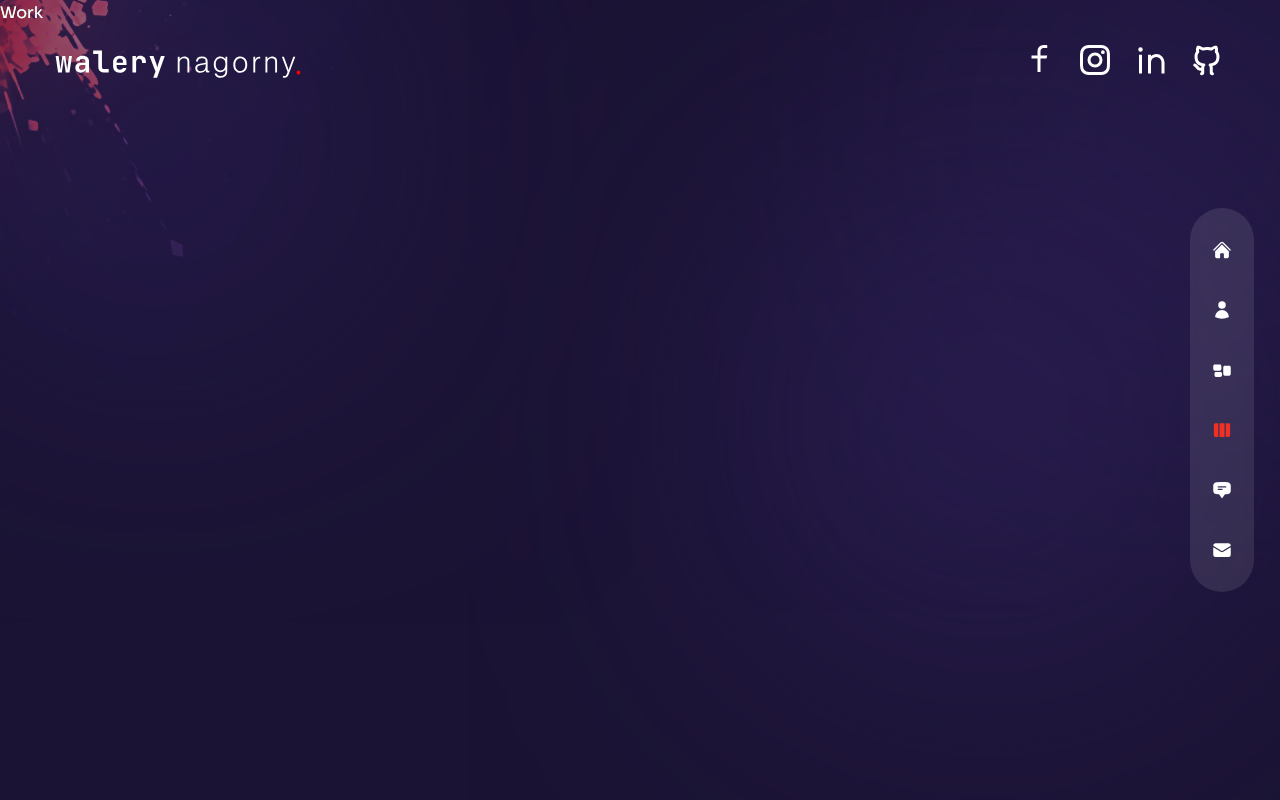
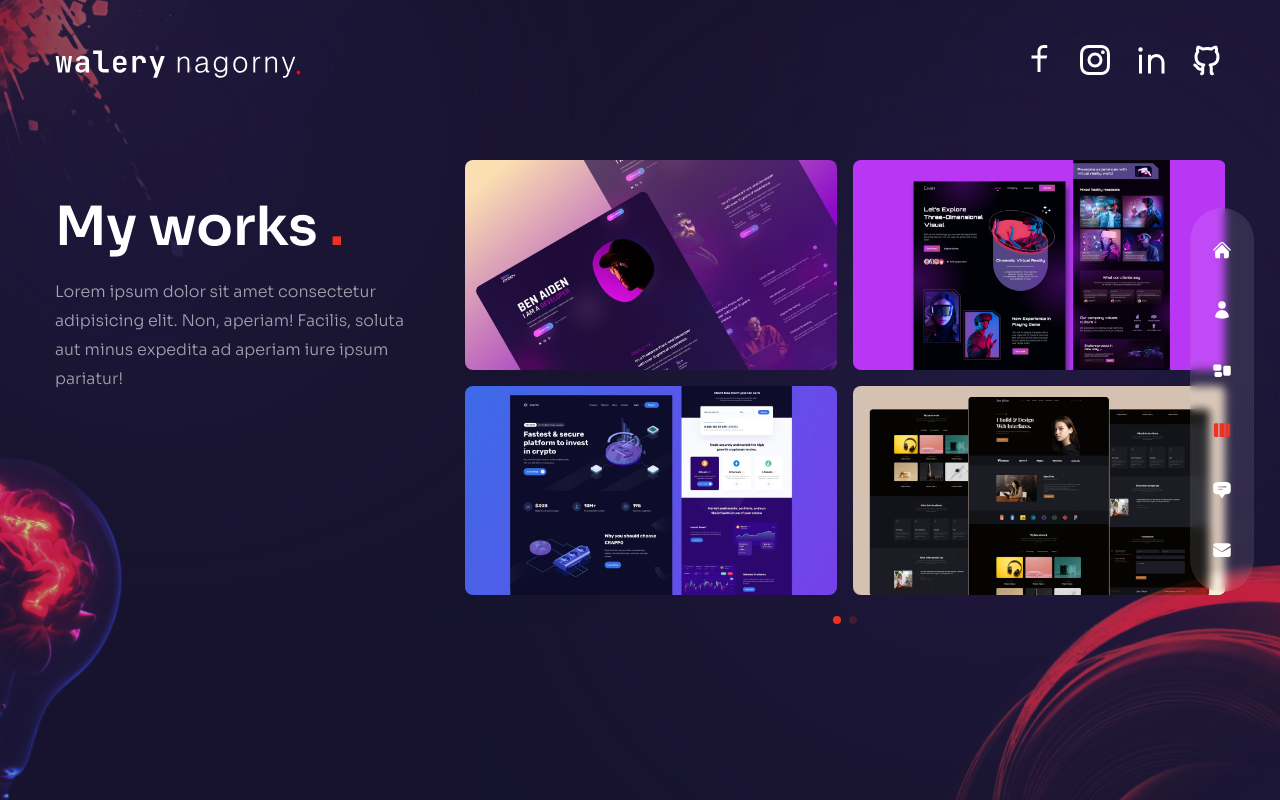
Before and after one commit to WNagorny/Portfolio, a Next.js app: page /work in a window 1280 px wide. Built offline with nearby package versions, Linux system fonts and the light colour scheme.

Commit message:
adding workslider compoennt

```diff
--- a/components/WorkSlider.js
+++ b/components/WorkSlider.js
@@ -1,5 +1,24 @@
+// import required modules
+import { Pagination } from 'swiper'
+
+import Image from 'next/image'
+
+
+import { Swiper, SwiperSlide } from 'swiper/react'
+
+// import Swiper styles
+import 'swiper/css'
+import 'swiper/css/free-mode'
+import 'swiper/css/pagination'
+
+// icons
+import {
+  BsArrowRight,
+
+} from 'react-icons/bs'
+
 // data
-const workSlides = {
+const workSlider = {
   slides: [
     {
       images: [
@@ -45,7 +64,35 @@
 };
 
 const WorkSlider = () => {
-  return <div>Work Slider</div>;
-};
+	return (
+		<Swiper
+			spaceBetween={10}
+			pagination={{
+				clickable: true,
+			}}
+			modules={[Pagination]}
+			className='h-[280px] sm:h-[480px]'
+		>
+			{workSlider.slides.map((slide, index) => {
+				return (
+					<SwiperSlide key={index}>
+            <div className='grid grid-cols-2 grid-rows-2 gap-4 cursor-pointer'>
+              {slide.images.map((image, index) => {
+                return (
+                  <div key={index} className='relative rounded-lg overflow-hidden flex items-center justify-center group'>
+                    <div>
+     {/* image */}
+                    <Image src={image.path} width={500} height={300} alt='' />
+                    </div>
+                  </div>
+                )
+              })}
+            </div>
+					</SwiperSlide>
+				)
+			})}
+		</Swiper>
+	)
+}
 
-export default WorkSlider;
+export default WorkSlider
--- a/pages/work/index.js
+++ b/pages/work/index.js
@@ -1,5 +1,59 @@
+
+
+import WorkSlider from '../../components/WorkSlider'
+import Bulb from '../../components/Bulb'
+import Circles from '../../components/Circles'
+
+import { motion } from 'framer-motion'
+import { fadeIn } from '../../variants'
+
 const Work = () => {
-  return <div>Work</div>;
-};
+	return (
+		<div className='h-full bg-primary/30 py-36 flex items-center'>
+			<Circles />
+			<div className='container mx-auto'>
+				<div className='flex flex-col xl:flex-row gap-x-8'>
+					{/* text */}
 
-export default Work;
+					<div className='text-center flex xl:w-[30vw] flex-col lg:text-left mb-4 xl:mb-0'>
+						<motion.h2
+							variants={fadeIn('up', 0.2)}
+							initial='hidden'
+							animate='show'
+							exit='hidden'
+							className='h2 xl:mt-8'
+						>
+							My works <span className='text-accent'>.</span>
+						</motion.h2>
+						<motion.p
+							variants={fadeIn('up', 0.4)}
+							initial='hidden'
+							animate='show'
+							exit='hidden'
+							className='mb-4 max-w-[400px] mx-auto lg:mx-0'
+						>
+							Lorem ipsum dolor sit amet consectetur adipisicing elit. Non,
+							aperiam! Facilis, soluta aut minus expedita ad aperiam iure ipsum
+							pariatur!
+						</motion.p>
+					</div>
+
+					{/* slider */}
+
+					<motion.div
+						variants={fadeIn('down', 0.6)}
+						initial='hidden'
+						animate='show'
+						exit='hidden'
+						className='w-full xl:max-w-[65%]'
+					>
+						<WorkSlider />
+					</motion.div>
+				</div>
+			</div>
+			<Bulb />
+		</div>
+	)
+}
+
+export default Work
```
